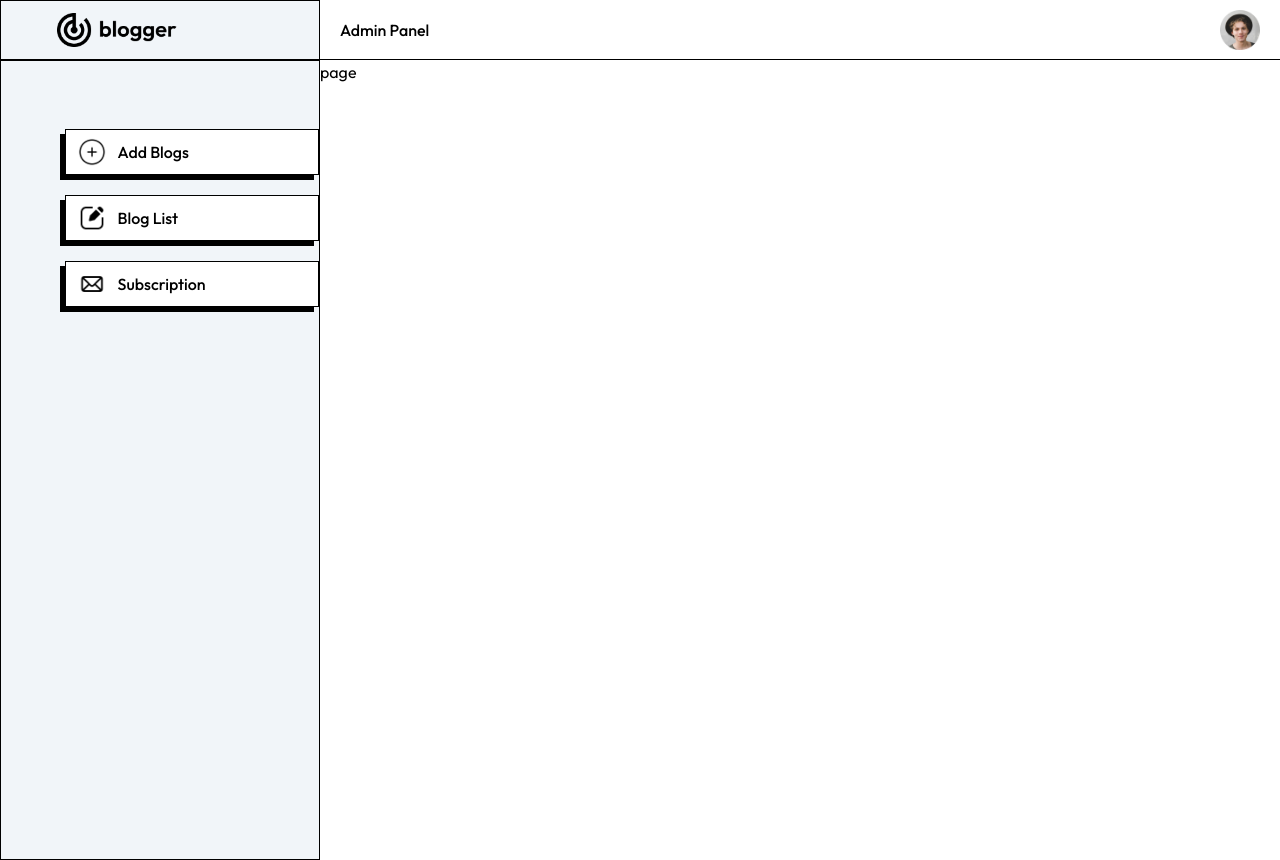
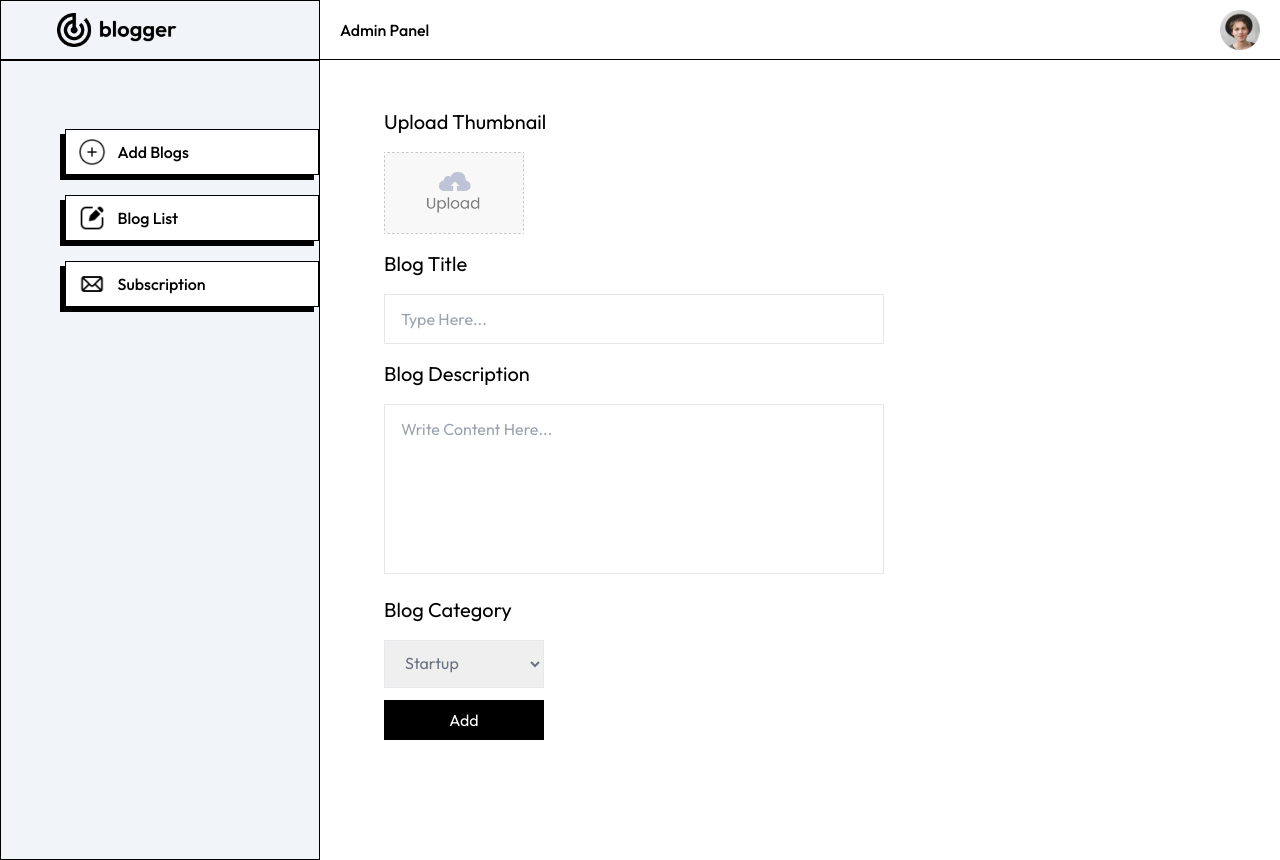
Before and after one commit to akashkennedy/next-blog, a Next.js app: page /admin/addProduct in a window 1280 px wide. Built offline with nearby package versions, Linux system fonts and the light colour scheme.

Commit message:
Created Admin Panel UI

```diff
--- a/app/admin/addProduct/page.jsx
+++ b/app/admin/addProduct/page.jsx
@@ -1,8 +1,64 @@
 "use client";
-import React from "react";
+import React, { useState } from "react";
+import Image from "next/image";
+import { assets } from "@/Public/assets";
 
 const page = () => {
-  return <div>page</div>;
+  const [image, setImage] = useState(false);
+
+  return (
+    <>
+      <form action="" className="pt-5 px-5 sm:pt-12 sm:pl-16">
+        <p className="text-xl">Upload Thumbnail</p>
+        <label htmlFor="image">
+          <Image
+            className="mt-4 cursor-pointer"
+            src={!image ? assets.upload_area : URL.createObjectURL(image)}
+            width={140}
+            height={70}
+            alt=""
+          />
+        </label>
+        <input
+          type="file"
+          id="image"
+          hidden
+          required
+          onChange={(e) => setImage(e.target.files[0])}
+        />
+        <p className="text-xl mt-4">Blog Title</p>
+        <input
+          type="text"
+          placeholder="Type Here..."
+          required
+          className="w-full sm:w-[500px] mt-4 px-4 py-3 border"
+        />
+        <p className="text-xl mt-4">Blog Description</p>
+        <textarea
+          type="text"
+          placeholder="Write Content Here..."
+          required
+          className="w-full sm:w-[500px] mt-4 px-4 py-3 border resize-none"
+          rows={6}
+        />
+        <p className="text-xl mt-4">Blog Category</p>
+        <select
+          name="category"
+          className="w-40 mt-4 px-4 py-3 border text-gray-500"
+        >
+          <option value="Startup">Startup</option>
+          <option value="Technology">Technology</option>
+          <option value="Lifestyle">Lifestyle</option>
+        </select>
+        <button
+          type="submit"
+          className="my-3 w-40 h-10 bg-black text-white block"
+        >
+          Add
+        </button>
+      </form>
+    </>
+  );
 };
 
 export default page;
```
